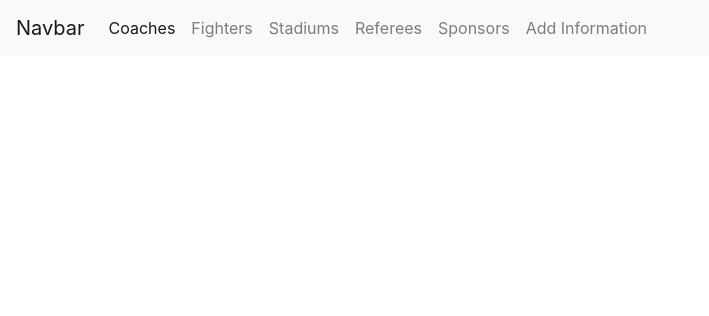
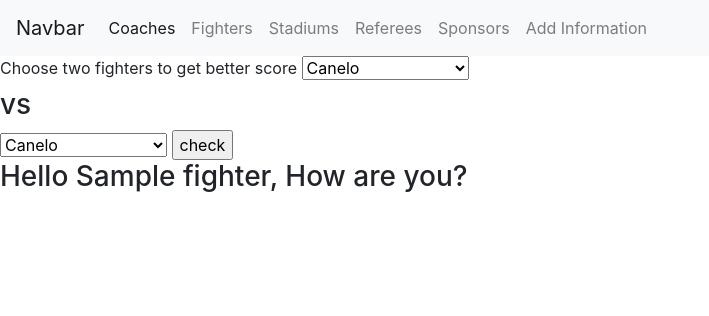
Before and after one commit to jerry152/project, a Flask app: template templates/fighter.html in a window 1280 px wide. Shown: the top 316 px of the page, without its empty margins (0-709 px from the left). Run offline with Flask 2, Linux system fonts and the light colour scheme; the template is opened without the code that fills it: most values are stand-ins (such as "Sample title", 1, 10 or a date in 2020); some libraries are stand-ins or nearby versions.

Commit message:
added two option choices

```diff
--- a/app.py
+++ b/app.py
@@ -43,6 +43,16 @@ def result():
 
     return render_template("index.html", name = name)
 
+@app.route("/bestFighter",methods = ['POST', "GET"])
+def bestFighter():
+    results1 = request.form['fighter1']
+    results2 = request.form['fighter2']
+    print(results1,results2)
+    database = r"boxing.sqlite"
+    conn = openConnection(database)
+
+
+    return render_template("fighter.html",fighter = results1)
 
 def openConnection(_dbFile):
     print("++++++++++++++++++++++++++++++++++")
--- a/templates/fighter.html
+++ b/templates/fighter.html
@@ -1,6 +1,7 @@
 <!DOCTYPE html>
 <html>
 <head>
+    <link rel="stylesheet" href="https://stackpath.bootstrapcdn.com/bootstrap/4.3.1/css/bootstrap.min.css" integrity="sha384-ggOyR0iXCbMQv3Xipma34MD+dH/1fQ784/j6cY/iJTQUOhcWr7x9JvoRxT2MZw1T" crossorigin="anonymous">
     <meta charset="UTF-8">
     <meta name="viewport" content="width=device-width">
 
@@ -11,7 +12,43 @@
 </head>
 <body>
     {% include 'navbar.html' %}
-
-
+    <form class="grid" action="/bestFighter" method="post">
+        <div class = "d-inline">
+        <label for = "query1">Choose two fighters to get better score</label>
+        <select name="fighter1" id="fighter">
+            <option value="canelo">Canelo</option>
+            <option value="Gennedy">Gennedy Golovken</option>
+            <option value="Floyd">Floyd Mayweatther</option>
+            <option value="Deontay">Deontay Wilder</option>
+            <option value="Manny">Manny Pacquiao</option>
+            <option value="Mike">Mike Tyson</option>
+            <option value="Andy">Andy Ruiz jr</option>
+            <option value="Tyson">Tyson Fury</option>
+            <option value="Anthony">Anthony Joshua</option>
+            <option value="Boxer">Boxer</option>
+        </select>
+        <h3>vs</h3>
+        <select name="fighter2" id="fighter">
+            <option value="canelo">Canelo</option>
+            <option value="Gennedy">Gennedy Golovken</option>
+            <option value="Floyd">Floyd Mayweatther</option>
+            <option value="Deontay">Deontay Wilder</option>
+            <option value="Manny">Manny Pacquiao</option>
+            <option value="Mike">Mike Tyson</option>
+            <option value="Andy">Andy Ruiz jr</option>
+            <option value="Tyson">Tyson Fury</option>
+            <option value="Anthony">Anthony Joshua</option>
+            <option value="Boxer">Boxer</option>
+        </select>
+        <input type="Submit" class = "file_submit" value="check">
+    </div>
+    </form>
+    {% if fighter %}
+    <h3>Hello {{fighter}}, How are you?</h3>
+    {% endif %}
+    <br/>
+	<script src="https://code.jquery.com/jquery-3.3.1.slim.min.js" integrity="sha384-q8i/X+965DzO0rT7abK41JStQIAqVgRVzpbzo5smXKp4YfRvH+8abtTE1Pi6jizo" crossorigin="anonymous"></script>
+	<script src="https://cdnjs.cloudflare.com/ajax/libs/popper.js/1.14.7/umd/popper.min.js" integrity="sha384-UO2eT0CpHqdSJQ6hJty5KVphtPhzWj9WO1clHTMGa3JDZwrnQq4sF86dIHNDz0W1" crossorigin="anonymous"></script>
+	<script src="https://stackpath.bootstrapcdn.com/bootstrap/4.3.1/js/bootstrap.min.js" integrity="sha384-JjSmVgyd0p3pXB1rRibZUAYoIIy6OrQ6VrjIEaFf/nJGzIxFDsf4x0xIM+B07jRM" crossorigin="anonymous"></script>
 </body>
 </html>
```
Also changed, not shown: templates/coaches.html (line endings or trailing spaces), 1 other file.
